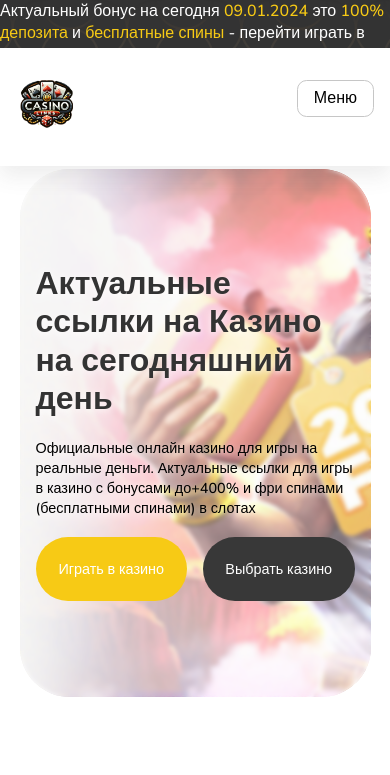
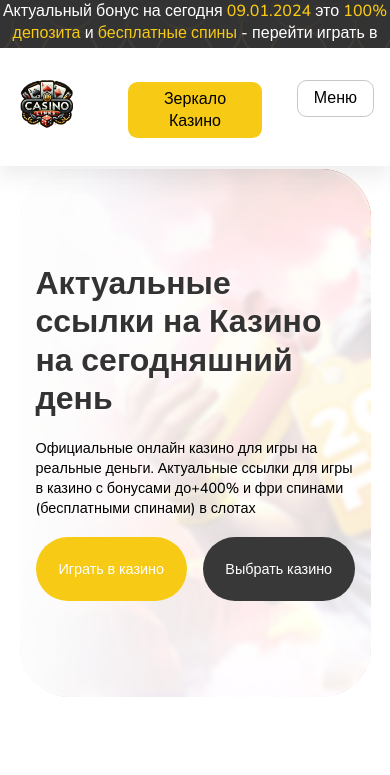
Before and after one commit to liana-webdev/cas, a plain HTML site: page index.html in a window 390 px wide. Shown: the top 775 px of the page. Drawn offline with nearby package versions, Linux system fonts and the light colour scheme.

Commit message:
Add files via upload

```diff
--- a/_responsive.scss
+++ b/_responsive.scss
@@ -169,6 +169,11 @@
         .toggleNav {
             display: block;
         }
+
+        .zerkalo {
+            display: block;
+        }
+
     }
 
     .content-block {
@@ -179,7 +184,7 @@
     .content-info {
         width: 100%;
         padding: 6rem 1rem;
-        background-color: #ffffff55;
+        background-color: #ffffffd4;
         backdrop-filter: blur(2px);
         text-shadow: 0px 2px 6px rgba(255, 254, 254, 0.833);
     }
--- a/index.html
+++ b/index.html
@@ -5,8 +5,20 @@
   <meta charset="UTF-8" />
   <meta name="viewport" content="width=device-width, initial-scale=1.0" />
   <link rel="stylesheet" href="./style.css" />
-  <link rel="icon" type="image/x-icon" href="./img/cl-logo.ico">
   <title>Casino links</title>
+  <script type="application/ld+json">
+    {
+      "@context": "http://schema.org",
+      "@type": "WebSite",
+      "name": "Casino Links",
+      "url": "http://www.example.com", <!-- вставить url сайта -->
+      "description": "Сайт предоставляет актуальные ссылки на лучшие онлайн казино, а также информацию о бонусах и акциях.",
+      "publisher": {
+        "@type": "Organization",
+        "name": "ООО "СТОК ТЮМЕНЬ"ИНН 7202249233",
+      }
+    }
+    </script>
 </head>
 
 <body>
@@ -25,6 +37,7 @@
       <li class="navitem4"><a href="#">Вопросы и ответы</a></li>
       <li class="navitem5"><a href="#">Играть на телефоне в казино</a></li>
       <li class="toggleNav">Меню</li>
+      <li class="zerkalo"><a href="#">Зеркало Казино</a></li>
     </ul>
   </nav>
 
@@ -257,6 +270,7 @@
 
     document.getElementById("current-date").textContent = currentDate;
   </script>
+
 </body>
 
 </html>
--- a/style.scss
+++ b/style.scss
@@ -33,6 +33,7 @@
   justify-content: center;
   align-items: center;
   transition: opacity;
+  text-align: center;
 
   p {
     color: white;
@@ -67,6 +68,18 @@ nav {
     position: fixed;
     top: 5rem;
     right: 1rem;
+  }
+
+  .zerkalo {
+    padding: .4rem 1rem;
+    border-radius: .6rem;
+    position: fixed;
+    background-color: #f7ca15;
+    top: 5.1rem;
+    right: 8rem;
+    left: 8rem;
+    text-align: center;
+    display: none;
   }
 
   .active {
```
Also changed, not shown: style.css, 1 other file.
